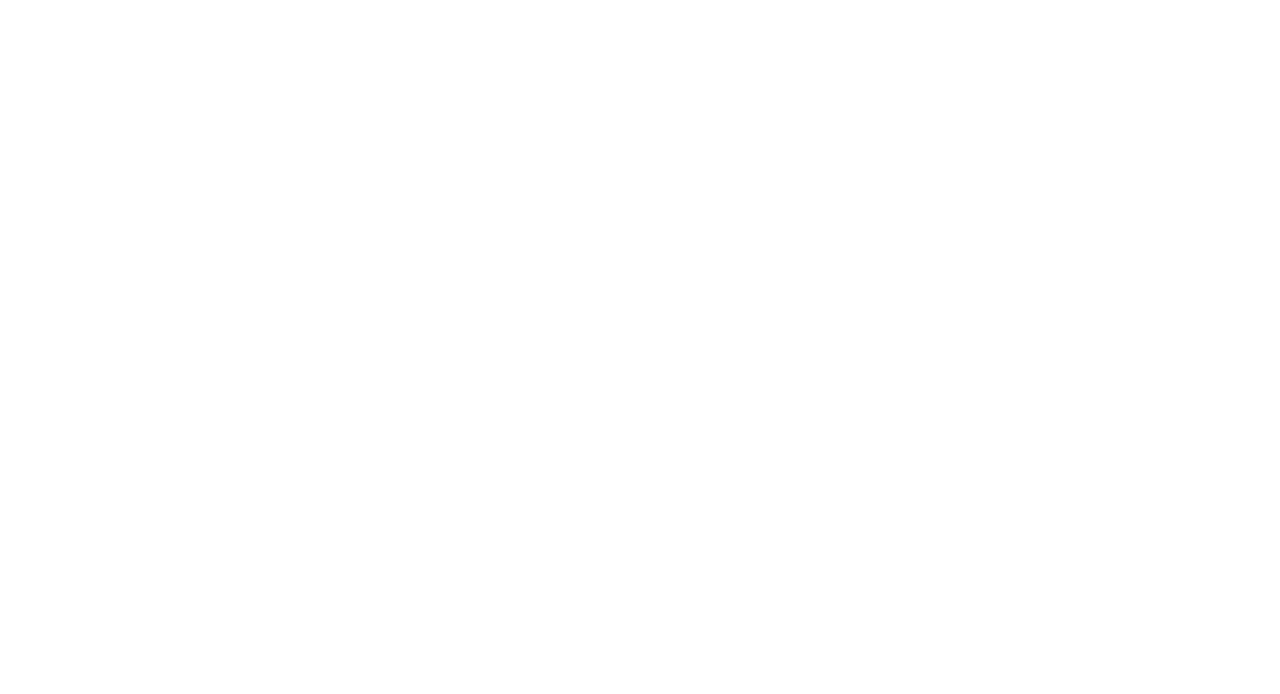
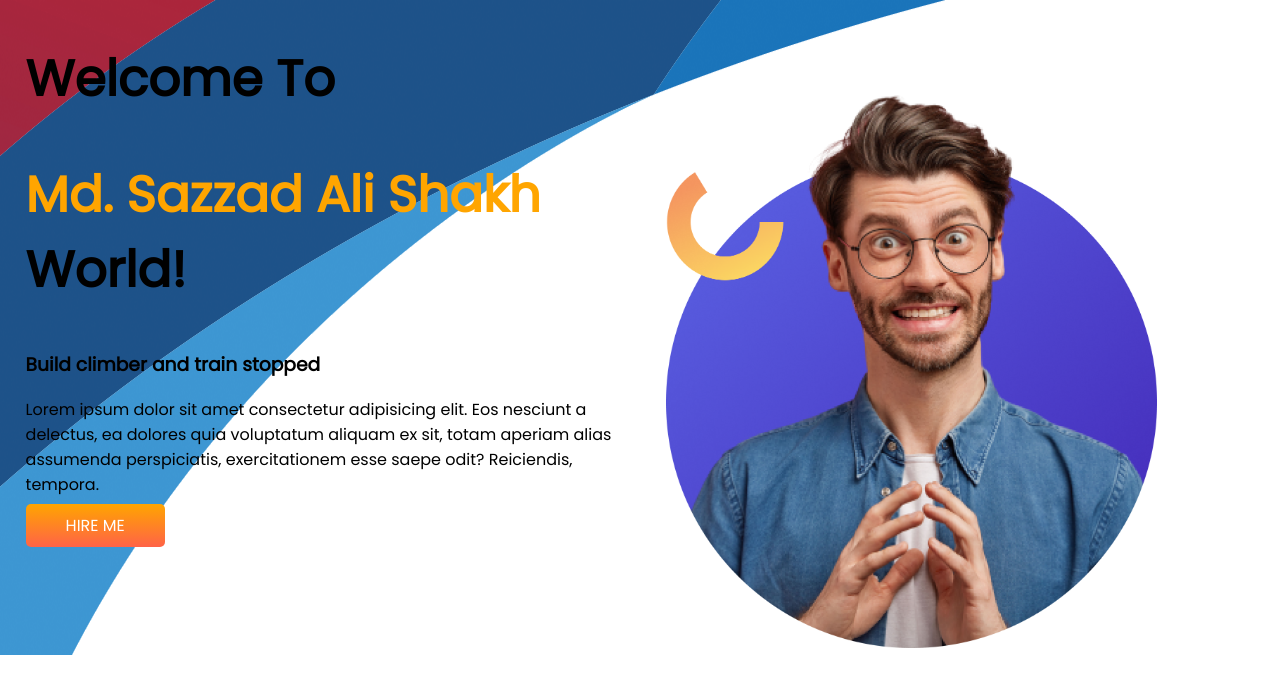
Before and after one commit to sazzadshakhbd/developer-portfolio, a plain HTML site: page index.html in a window 1280 px wide. Drawn offline with Linux system fonts and the light colour scheme.

Commit message:
top banner section done

```diff
--- a/index.html
+++ b/index.html
@@ -1,13 +1,34 @@
 <!DOCTYPE html>
 <html lang="en">
+
 <head>
     <meta charset="UTF-8">
     <meta http-equiv="X-UA-Compatible" content="IE=edge">
     <meta name="viewport" content="width=device-width, initial-scale=1.0">
     <title>Sazzad Portfolio</title>
+    <link rel="preconnect" href="https://fonts.googleapis.com">
+    <link rel="preconnect" href="https://fonts.gstatic.com" crossorigin>
+    <link href="https://fonts.googleapis.com/css2?family=Poppins&display=swap" rel="stylesheet">
     <link rel="stylesheet" href="style.css">
 </head>
+
 <body>
+    <section class="top-banner">
+        <div class="half-width">
+            <h1>Welcome To</h1>
+            <h1><span class="orange-color">Md. Sazzad Ali Shakh</span> World!</h1>
+            <h3>Build climber and train stopped </h3>
+            <p>Lorem ipsum dolor sit amet consectetur adipisicing elit. Eos nesciunt a delectus, ea dolores quia
+                voluptatum
+                aliquam ex sit, totam aperiam alias assumenda perspiciatis, exercitationem esse saepe odit? Reiciendis,
+                tempora.</p>
+            <a class="link-button" href="https://www.linkedin.com/mynetwork/" target="_blank">hire me</a>
+        </div>
+        <div class="half-width">
+            <img src="img/myImage.png" alt="My Image">
+        </div>
+    </section>
 
 </body>
+
 </html>
--- a/style.css
+++ b/style.css
@@ -0,0 +1,39 @@
+body {
+    font-family: 'Poppins', sans-serif;
+    margin: 0;
+}
+
+h1 {
+    font-size: 50px;
+}
+
+.orange-color {
+    color: orange;
+}
+
+section {
+    display: flex;
+}
+
+.half-width {
+    width: 50%;
+    padding-left: 2%;
+}
+
+.half-width img {
+    width: 80%;
+}
+
+.link-button {
+    text-decoration: none;
+    background-image: linear-gradient(orange, tomato);
+    padding: 10px 40px;
+    border-radius: 5px;
+    color: white;
+    text-transform: uppercase;
+}
+
+.top-banner {
+    background-image: url('./img/corner.png');
+    background-repeat: no-repeat;
+}
```
Also changed, not shown: img/corner.png (added), img/myImage.png (added).
